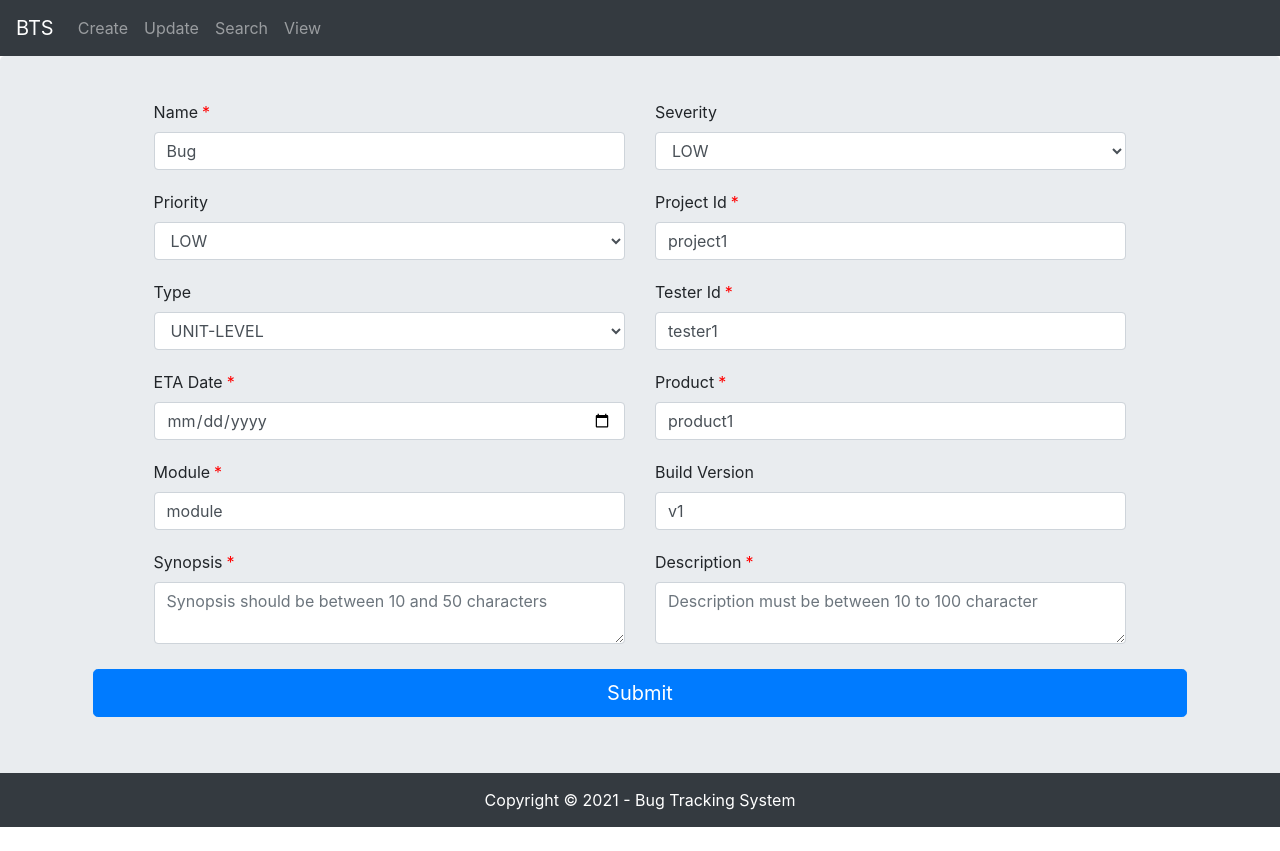
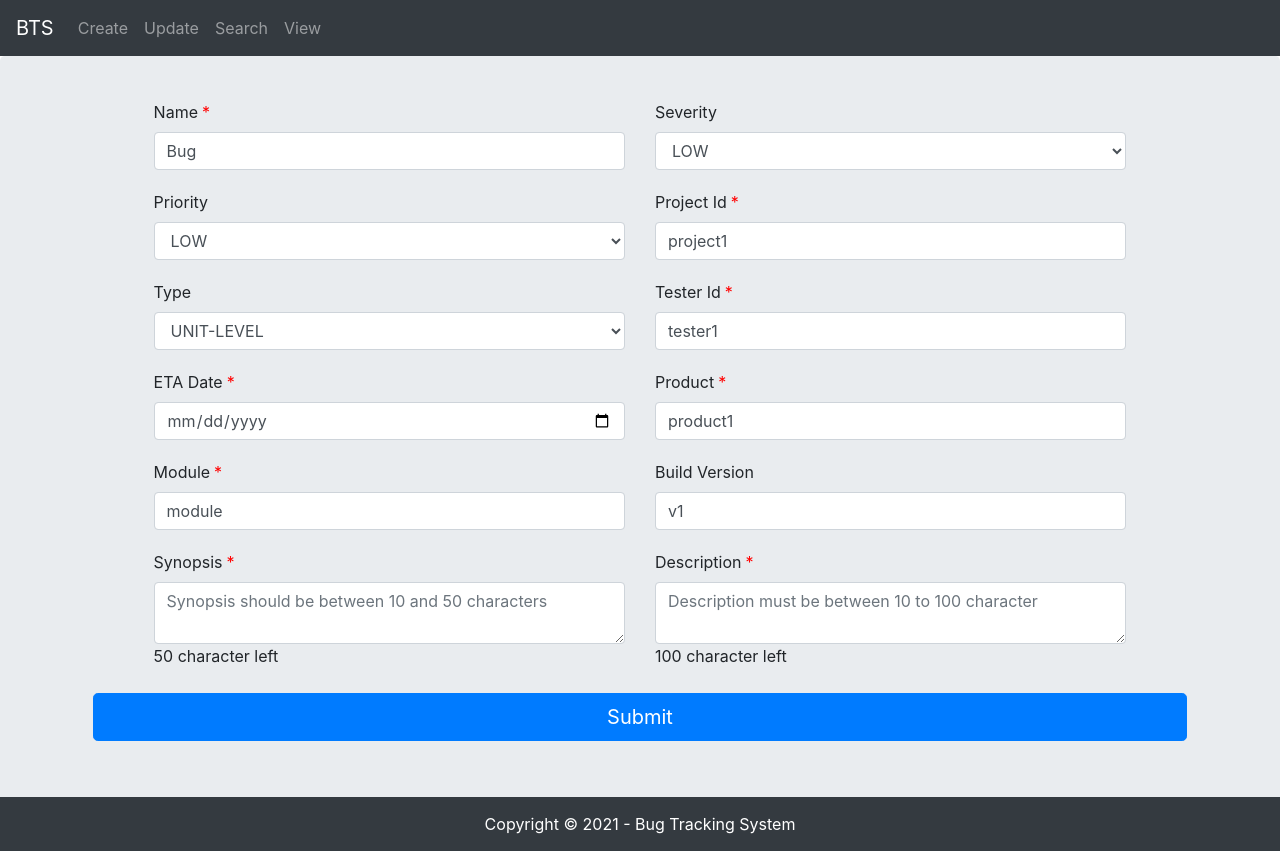
Before and after one commit to Sanjay-mg/BTS-angular, an Angular app: page / in a window 1280 px wide. Before the commit the page ends 827 px from the top, so only its background shows below. Built offline with nearby package versions, Linux system fonts and the light colour scheme.

Commit message:
added synopsis and description remaining character text

```diff
--- a/src/app/create-bug-form/create-bug-form.component.html
+++ b/src/app/create-bug-form/create-bug-form.component.html
@@ -65,11 +65,13 @@
     <div class="row fieldRow">
       <div class="col-sm-6">
         <label for="synopsis">Synopsis<span>*</span></label>
-				<textarea [(ngModel)]='bug.synopsis' id='synopsis' class="form-control" name="synopsis" rows="2" placeholder="Synopsis should be between 10 and 50 characters" required></textarea>
+        <textarea [(ngModel)]='bug.synopsis' (ngModelChange)='valueChange(bug.synopsis.length)' id='synopsis' class="form-control" name="synopsis" rows="2" placeholder="Synopsis should be between 10 and 50 characters" required></textarea>
+        <div>{{remainingText + " character left"}}</div>
       </div>
       <div class="col-sm-6">
         <label for="descrption">Description<span>*</span></label>
-				<textarea [(ngModel)]='bug.description' id='description' class="form-control" name="descrption" rows="2" placeholder="Description must be between 10 to 100 character" required></textarea>
+        <textarea [(ngModel)]='bug.description' (ngModelChange)='valueChange1(bug.description.length)' id='description' class="form-control" name="descrption" rows="2" placeholder="Description must be between 10 to 100 character" required></textarea>
+        <div>{{remainingText1 + " character left"}}</div>
       </div>
     </div>
   </form>
--- a/src/app/create-bug-form/create-bug-form.component.ts
+++ b/src/app/create-bug-form/create-bug-form.component.ts
@@ -9,7 +9,24 @@ import { BugService } from '../bug.service';
 })
 export class CreateBugFormComponent implements OnInit {
   bug: Bug = new Bug();
+  remainingText = 50;
+  remainingText1 = 100;
   constructor(private bugservice: BugService) { }
+
+  valueChange(value: number){
+    this.remainingText = 50 - value;
+    if(this.remainingText<0){
+      this.remainingText = 0;
+      alert("Synopsis cannot be more than 50 character");
+    }
+  }
+  valueChange1(value: number){
+    this.remainingText1 = 100 - value;
+    if(this.remainingText1<0){
+      this.remainingText1 = 0;
+      alert("Description cannot be more than 100 character");
+    }
+  }
   createBug() {
     if (!this.bug.name.trim()) {
       alert("Please provide bug name");
@@ -75,6 +92,7 @@ export class CreateBugFormComponent implements OnInit {
         })
     }
   }
+
   ngOnInit(): void {
   }
 
--- a/src/app/update-bug/update-bug.component.html
+++ b/src/app/update-bug/update-bug.component.html
@@ -103,11 +103,13 @@
     <div class="row fieldRow">
       <div class="col-sm-6">
         <label for="synopsis">Synopsis<span>*</span></label>
-				<textarea [(ngModel)]='bug.synopsis' id='synopsis' class="form-control" name="synopsis" rows="2" placeholder="Synopsis should be between 10 and 50 characters" required></textarea>
+				<textarea [(ngModel)]='bug.synopsis' (ngModelChange)='valueChange(bug.synopsis.length)' id='synopsis' class="form-control" name="synopsis" rows="2" placeholder="Synopsis should be between 10 and 50 characters" required></textarea>
+        <div>{{remainingText + " character left"}}</div>
       </div>
       <div class="col-sm-6">
         <label for="descrption">Description<span>*</span></label>
-				<textarea [(ngModel)]='bug.description' id='description' class="form-control" name="descrption" rows="2" placeholder="Description must be between 10 to 100 character" required></textarea>
+				<textarea [(ngModel)]='bug.description' (ngModelChange)='valueChange1(bug.description.length)' id='description' class="form-control" name="descrption" rows="2" placeholder="Description must be between 10 to 100 character" required></textarea>
+        <div>{{remainingText1 + " character left"}}</div>
       </div>
     </div>
     <input [(ngModel)]='bug.submittedOn' type="hidden" name="submittedOn" id='submittedOn'>
--- a/src/app/update-bug/update-bug.component.ts
+++ b/src/app/update-bug/update-bug.component.ts
@@ -10,10 +10,26 @@ import { BugService } from '../bug.service';
 export class UpdateBugComponent implements OnInit {
   bug: Bug = new Bug();
   bugResult: any;
-  newDate:Date;
+  newDate: Date;
   bugArray: Bug[] = [];
   name: string = '';
+  remainingText = 50;
+  remainingText1 = 100;
   constructor(private bugService: BugService) { }
+  valueChange(value: number) {
+    this.remainingText = 50 - value;
+    if (this.remainingText < 0) {
+      this.remainingText = 0;
+      alert("Synopsis cannot be more than 50 character");
+    }
+  }
+  valueChange1(value: number) {
+    this.remainingText1 = 100 - value;
+    if (this.remainingText1 < 0) {
+      this.remainingText1 = 0;
+      alert("Description cannot be more than 100 character");
+    }
+  }
   searchBug() {
     const bugName = this.name;
     if (bugName) {
@@ -24,6 +40,8 @@ export class UpdateBugComponent implements OnInit {
           if (this.bugResult.length) {
             this.bugArray = this.bugResult;
             this.bugArray.forEach(bug => {
+              this.remainingText = 50 - bug.synopsis.length;
+              this.remainingText1 = 100 - bug.description.length;
               const etaDate = bug.etaDate;
               if (etaDate) {
                 const resultDate = etaDate.split('T')[0];
@@ -109,7 +127,7 @@ export class UpdateBugComponent implements OnInit {
       alert("description cannot be more than 100 character");
     }
     else {
-      const promise = this.bugService.update(this.bug,this.bug.id);
+      const promise = this.bugService.update(this.bug, this.bug.id);
       promise.subscribe(response => {
         console.log(response);
         alert('Bug Updated..')
```
